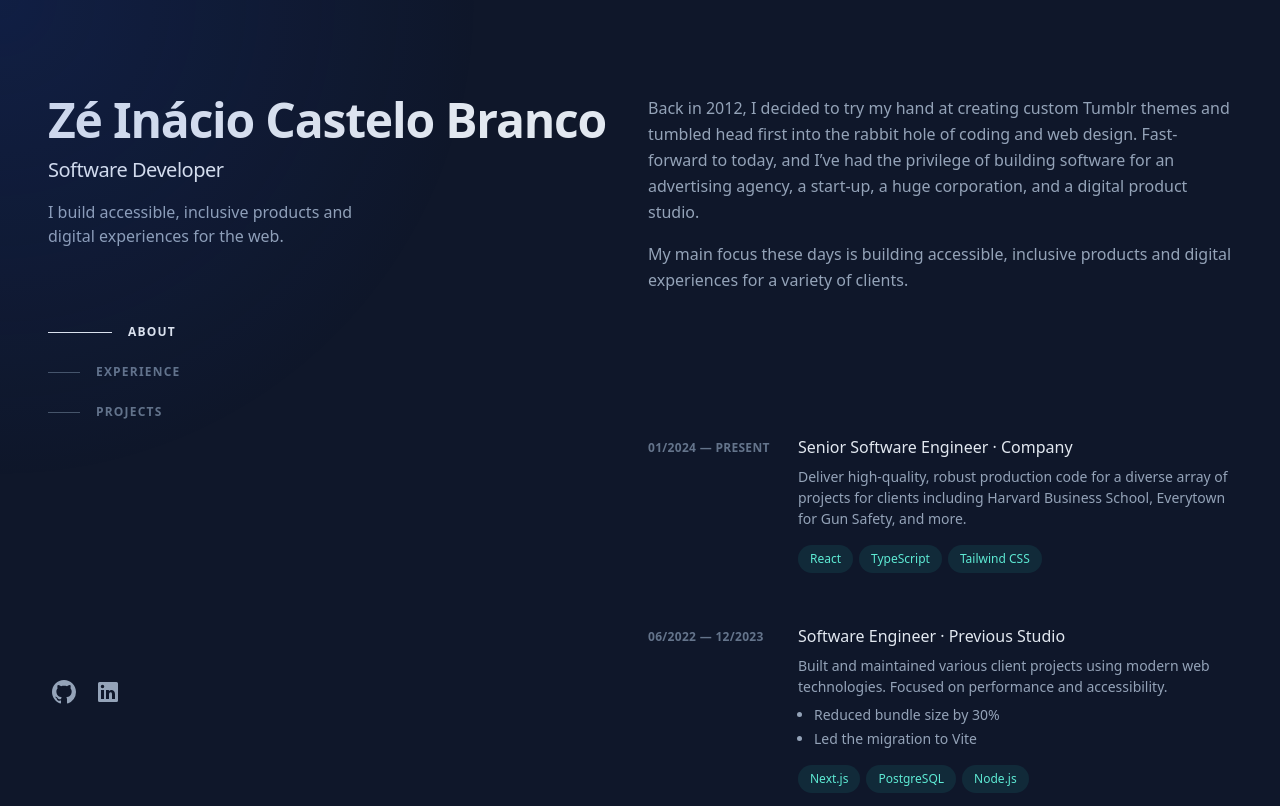
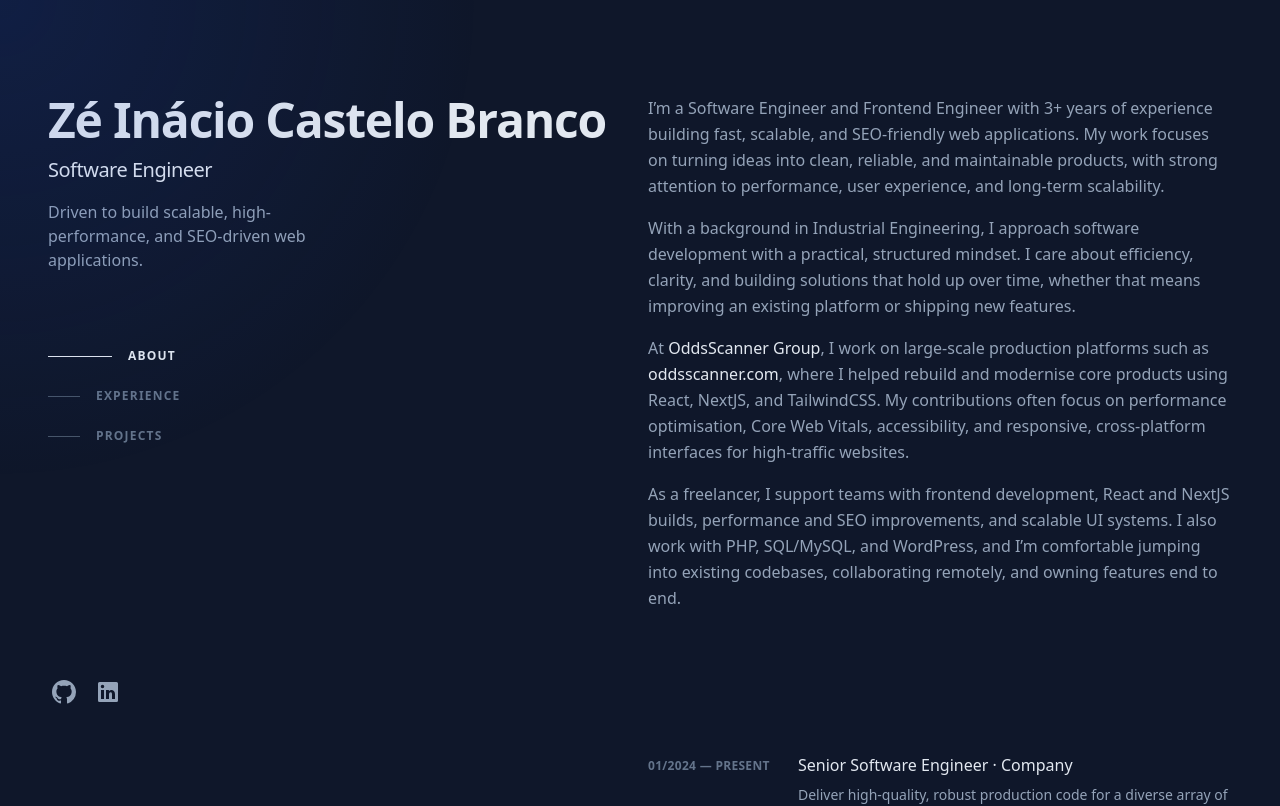
Before and after one commit to ZeInacioCB/my-portfolio, a React (Vite) app: page / in a window 1280 px wide. Shown: the top 806 px of the page. Built offline with nearby package versions, Linux system fonts and the light colour scheme.

Commit message:
update: content translations and About section

```diff
--- a/src/data/translations.js
+++ b/src/data/translations.js
@@ -2,11 +2,11 @@ export const translations = {
     en: {
         header: {
             name: "Zé Inácio Castelo Branco",
-            title: "Software Developer",
-            description: "I build accessible, inclusive products and digital experiences for the web.",
+            title: "Software Engineer",
+            description: "Driven to build scalable, high-performance, and SEO-driven web applications.",
             socials: [
-                { id: 'github', url: 'https://github.com/zeinacio' },
-                { id: 'linkedin', url: 'https://linkedin.com/in/zeinacio' }
+                { id: 'github', url: 'https://github.com/ZeInacioCB' },
+                { id: 'linkedin', url: 'https://www.linkedin.com/in/jose-inacio-castelo-branco/' }
             ]
         },
         nav: {
@@ -16,8 +16,10 @@ export const translations = {
         },
         about: {
             paragraphs: [
-                "Back in 2012, I decided to try my hand at creating custom Tumblr themes and tumbled head first into the rabbit hole of coding and web design. Fast-forward to today, and I’ve had the privilege of building software for an advertising agency, a start-up, a huge corporation, and a digital product studio.",
-                "My main focus these days is building accessible, inclusive products and digital experiences for a variety of clients."
+                "I’m a Software Engineer and Frontend Engineer with 3+ years of experience building fast, scalable, and SEO-friendly web applications. My work focuses on turning ideas into clean, reliable, and maintainable products, with strong attention to performance, user experience, and long-term scalability.",
+                "With a background in Industrial Engineering, I approach software development with a practical, structured mindset. I care about efficiency, clarity, and building solutions that hold up over time, whether that means improving an existing platform or shipping new features.",
+                "At <a href='https://oddsscannergroup.com' target='_blank' rel='noopener noreferrer'>OddsScanner Group</a>, I work on large-scale production platforms such as <a href='https://oddsscanner.com' target='_blank' rel='noopener noreferrer'>oddsscanner.com</a>, where I helped rebuild and modernise core products using React, NextJS, and TailwindCSS. My contributions often focus on performance optimisation, Core Web Vitals, accessibility, and responsive, cross-platform interfaces for high-traffic websites.",
+                "As a freelancer, I support teams with frontend development, React and NextJS builds, performance and SEO improvements, and scalable UI systems. I also work with PHP, SQL/MySQL, and WordPress, and I’m comfortable jumping into existing codebases, collaborating remotely, and owning features end to end.",
             ]
         },
         experience: [
@@ -70,11 +72,11 @@ export const translations = {
     pt: {
         header: {
             name: "Zé Inácio Castelo Branco",
-            title: "Desenvolvedor de Software",
+            title: "Software Engineer",
             description: "Eu construo produtos e experiências digitais acessíveis e inclusivas para a web.",
             socials: [
-                { id: 'github', url: 'https://github.com/zeinacio' },
-                { id: 'linkedin', url: 'https://linkedin.com/in/zeinacio' }
+                { id: 'github', url: 'https://github.com/ZeInacioCB' },
+                { id: 'linkedin', url: 'https://www.linkedin.com/in/jose-inacio-castelo-branco/' }
             ]
         },
         nav: {
@@ -84,8 +86,10 @@ export const translations = {
         },
         about: {
             paragraphs: [
-                "Em 2012, decidi tentar criar temas personalizados para o Tumblr e mergulhei de cabeça no mundo da programação e web design. Hoje, tive o privilégio de desenvolver software para uma agência de publicidade, uma start-up, uma grande corporação e um estúdio de produtos digitais.",
-                "Meu foco principal hoje em dia é construir produtos e experiências digitais acessíveis e inclusivos para uma variedade de clientes."
+                "Sou Software Engineer com mais de 3 anos de experiência a desenvolver web apps rápidas, escaláveis e fáceis de usar. Gosto de trabalhar em produtos onde performance, SEO e estrutura do código fazem realmente a diferença, e de transformar ideias em soluções sólidas prontas para produção.",
+                "Tenho formação em Engenharia Industrial, o que influencia bastante a forma como abordo os problemas: procurar simplicidade, eficiência e soluções que se mantenham fiáveis ao longo do tempo. Essa base ajuda-me tanto a melhorar plataformas existentes como a construir novas funcionalidades de raiz.",
+                "Atualmente trabalho em plataformas web de grande escala, como <a href='https://oddsscanner.com' target='_blank' rel='noopener noreferrer'>oddsscanner.com</a>, onde participo na modernização do produto com React, NextJS e TailwindCSS. Uma parte importante do meu trabalho passa por melhorar Core Web Vitals, performance, acessibilidade e comportamento responsivo em páginas com elevado tráfego.",
+                "Como freelancer, apoio equipas no desenvolvimento frontend, em projetos com React e NextJS, otimização de performance e SEO, e criação de interfaces escaláveis. Trabalho também com PHP, SQL/MySQL e WordPress, e sinto-me confortável a integrar-me em codebases existentes, colaborar remotamente e assumir responsabilidade por funcionalidades de ponta a ponta."
             ]
         },
         experience: [
@@ -120,11 +124,11 @@ export const translations = {
     es: {
         header: {
             name: "Zé Inácio Castelo Branco",
-            title: "Desarrollador de Software",
+            title: "Software Engineer",
             description: "Construyo productos y experiencias digitales accesibles e inclusivas para la web.",
             socials: [
-                { id: 'github', url: 'https://github.com/zeinacio' },
-                { id: 'linkedin', url: 'https://linkedin.com/in/zeinacio' }
+                { id: 'github', url: 'https://github.com/ZeInacioCB' },
+                { id: 'linkedin', url: 'https://www.linkedin.com/in/jose-inacio-castelo-branco/' }
             ]
         },
         nav: {
@@ -134,8 +138,10 @@ export const translations = {
         },
         about: {
             paragraphs: [
-                "En 2012, decidí probar suerte creando temas personalizados para Tumblr y me sumergí de lleno en el mundo de la programación y el diseño web. Hoy, he tenido el privilegio de desarrollar software para una agencia de publicidad, una start-up, una gran corporación y un estudio de productos digitales.",
-                "Mi enfoque principal hoy en día es construir productos y experiencias digitales accesibles e inclusivos para una variedad de clientes."
+                "Soy Software Engineer con más de 3 años de experiencia desarrollando aplicaciones web rápidas, escalables y fáciles de usar. Me gusta trabajar en productos donde la performance, el SEO y una buena estructura del código son clave, y convertir ideas en soluciones sólidas listas para producción.",
+                "Mi formación en Ingeniería Industrial ha marcado mucho mi forma de resolver problemas: buscar simplicidad, eficiencia y soluciones que funcionen bien a largo plazo. Este enfoque me resulta especialmente útil tanto al mejorar plataformas existentes como al desarrollar nuevas funcionalidades.",
+                "Actualmente trabajo en plataformas web de gran escala, como <a href='https://oddsscanner.com' target='_blank' rel='noopener noreferrer'>oddsscanner.com</a>, donde participo en la modernización del producto utilizando React, NextJS y TailwindCSS. Gran parte de mi trabajo se centra en mejorar Core Web Vitals, performance, accesibilidad y comportamiento responsive en páginas con alto volumen de tráfico.",
+                "Como freelancer, ayudo a equipos con desarrollo frontend, proyectos en React y NextJS, optimización de performance y SEO, y construcción de interfaces escalables. También trabajo con PHP, SQL/MySQL y WordPress, y me adapto fácilmente a proyectos ya existentes, colaboración remota y responsabilidad completa sobre funcionalidades."
             ]
         },
         experience: [
```
